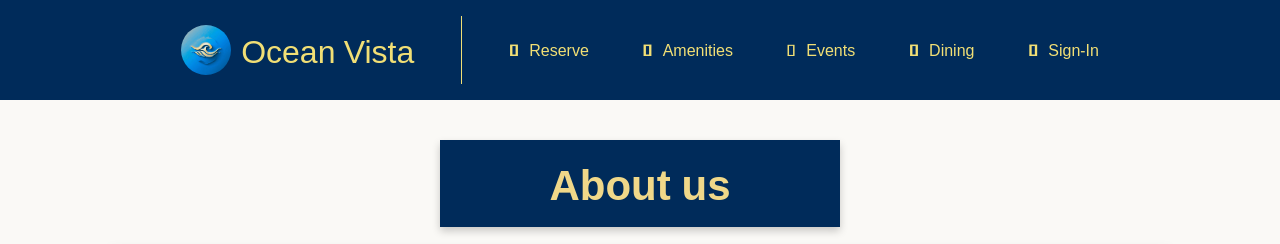
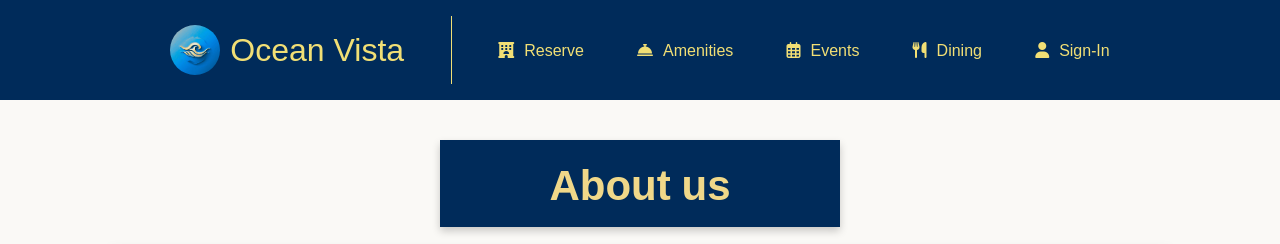
Before and after one commit to AvniIsrani1/flask-hotel, a Flask app: page /about in a window 1280 px wide. Shown: the top 244 px of the page. Run offline with Flask 3, Linux system fonts and the light colour scheme; parts of the project's set-up code (start-up, migrations or seed data) failed here and were passed over; some web fonts are replaced.

Commit message:
Fix icons not loading problem.

```diff
--- a/HOTEL/static/css/base.css
+++ b/HOTEL/static/css/base.css
@@ -2,7 +2,7 @@
     padding:0;
     margin:0;
     box-sizing:border-box;
-    font-family:"Noto Sans Khmer",sans-serif !important;
+    font-family:"Noto Sans Khmer",sans-serif;
 }
 
 /*
```
